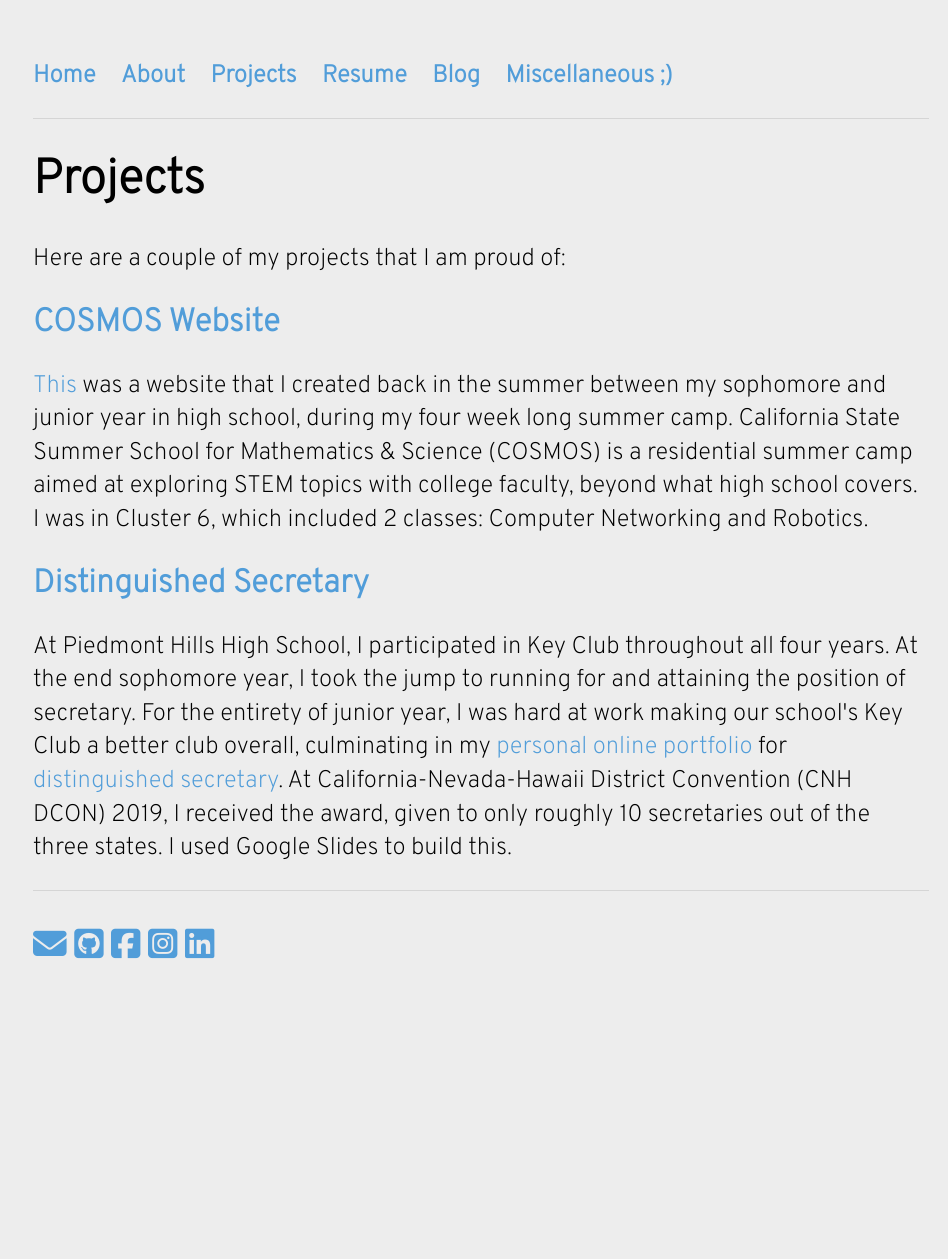
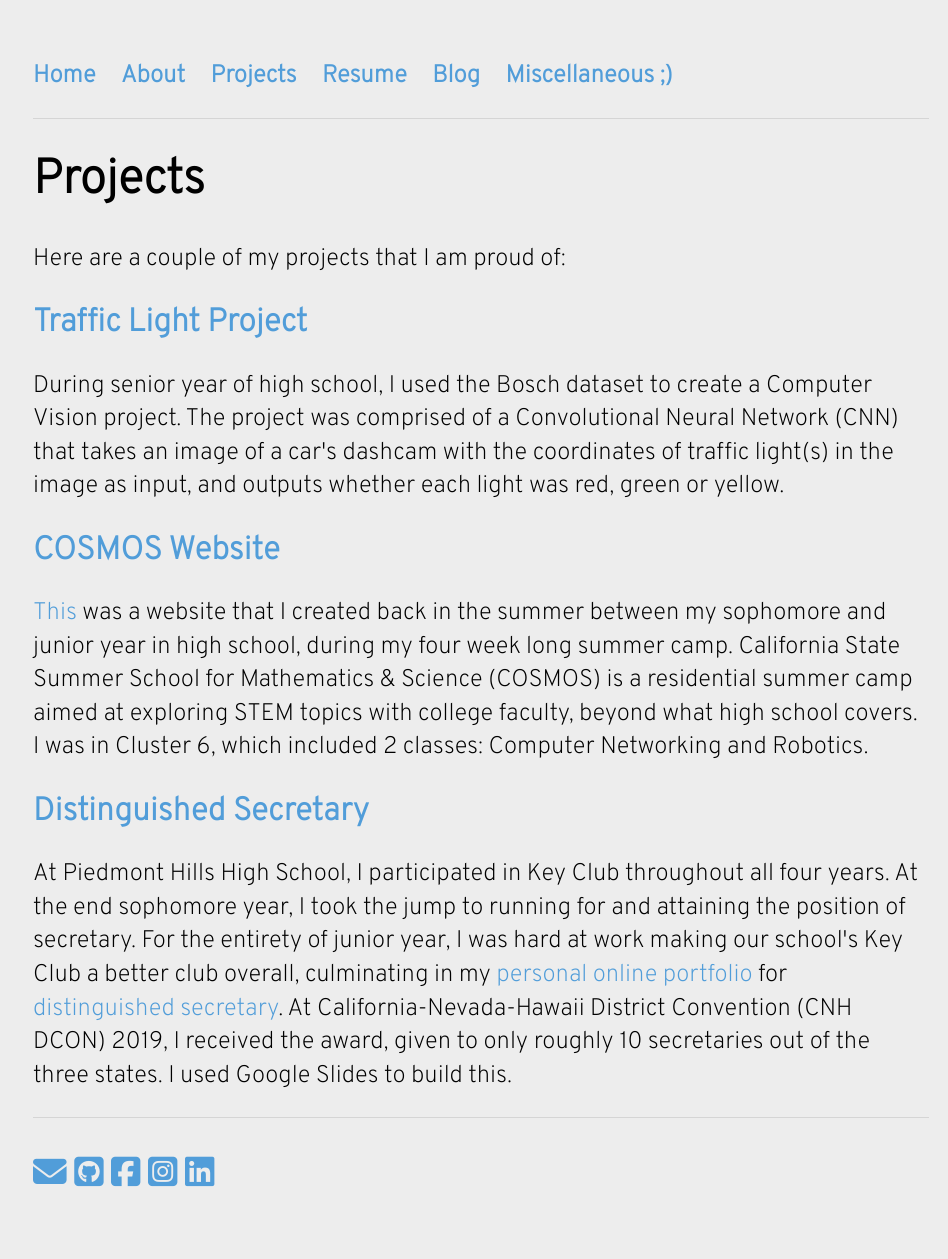
Before and after one commit to xu-jerry/xu-jerry.github.io, a Jekyll site: the page built from projects/index.html, in a window 1280 px wide. Shown: the whole page, without its empty margins (159-1107 px from the left). Built offline with Jekyll 4.4.1, drawn with Linux system fonts in a browser that asks for light colours; nearby versions of some CDN libraries; before the commit the page ends 1031 px from its top, so only the background shows below that.

Commit message:
Forgot to commit and push

```diff
--- a/about/index.html
+++ b/about/index.html
@@ -9,7 +9,7 @@
 <div class="row">
     <div class="column">
         <p>
-            Hi there! My legal name is Chujun Xu, but I usually go by Jerry since it's a lot easier for non-Chinese people to pronounce. I'm currently a first year CS major studying at UCLA's Samueli School of Engineering, hoping to add a math double major sooner rather than later.
+            Hi there! My legal name is Chujun Xu, but I usually go by Jerry since it's a lot easier for non-Chinese people to pronounce. I'm currently a second year CS major studying at UCLA's Samueli School of Engineering, hoping to add a math double major sooner rather than later.
         </p>
 
         <p>
--- a/index.html
+++ b/index.html
@@ -4,7 +4,7 @@
 ---
 <div class="blurb">
 	<h1>Jerry Xu, CS at UCLA</h1>
-	<p>Hello! I'm Chujun Xu, but I go by Jerry. I'm currently a first year CS major studying at UCLA's Samueli School of Engineering. This website is still a work in progress, so be sure to check back and see new changes every week! </p>
+	<p>Hello! I'm Chujun Xu, but I go by Jerry. I'm currently a second year CS major studying at UCLA's Samueli School of Engineering. This website is still a work in progress, so be sure to check back and see new changes every week! </p>
 	<img src="typing.gif">
 	<p><a href="/about">Still curious about me?</a> </p>
 </div>
--- a/projects/index.html
+++ b/projects/index.html
@@ -9,6 +9,13 @@
 
 <p>
     Here are a couple of my projects that I am proud of:
+</p>
+
+<h2>
+    <a href="https://github.com/xu-jerry/trafficlight-project">Traffic Light Project</a>
+</h2>
+<p>
+    During senior year of high school, I used the Bosch dataset to create a Computer Vision project. The project was comprised of a Convolutional Neural Network (CNN) that takes an image of a car's dashcam with the coordinates of traffic light(s) in the image as input, and outputs whether each light was red, green or yellow.
 </p>
 <h2>
     <a href = https://sites.google.com/site/jerryxucosmoscluster6/home>COSMOS Website</a>
```
Also changed, not shown: _posts/2021-3-5-CTF-Master-Guide.md (+1 -0 lines), 1 other file.
